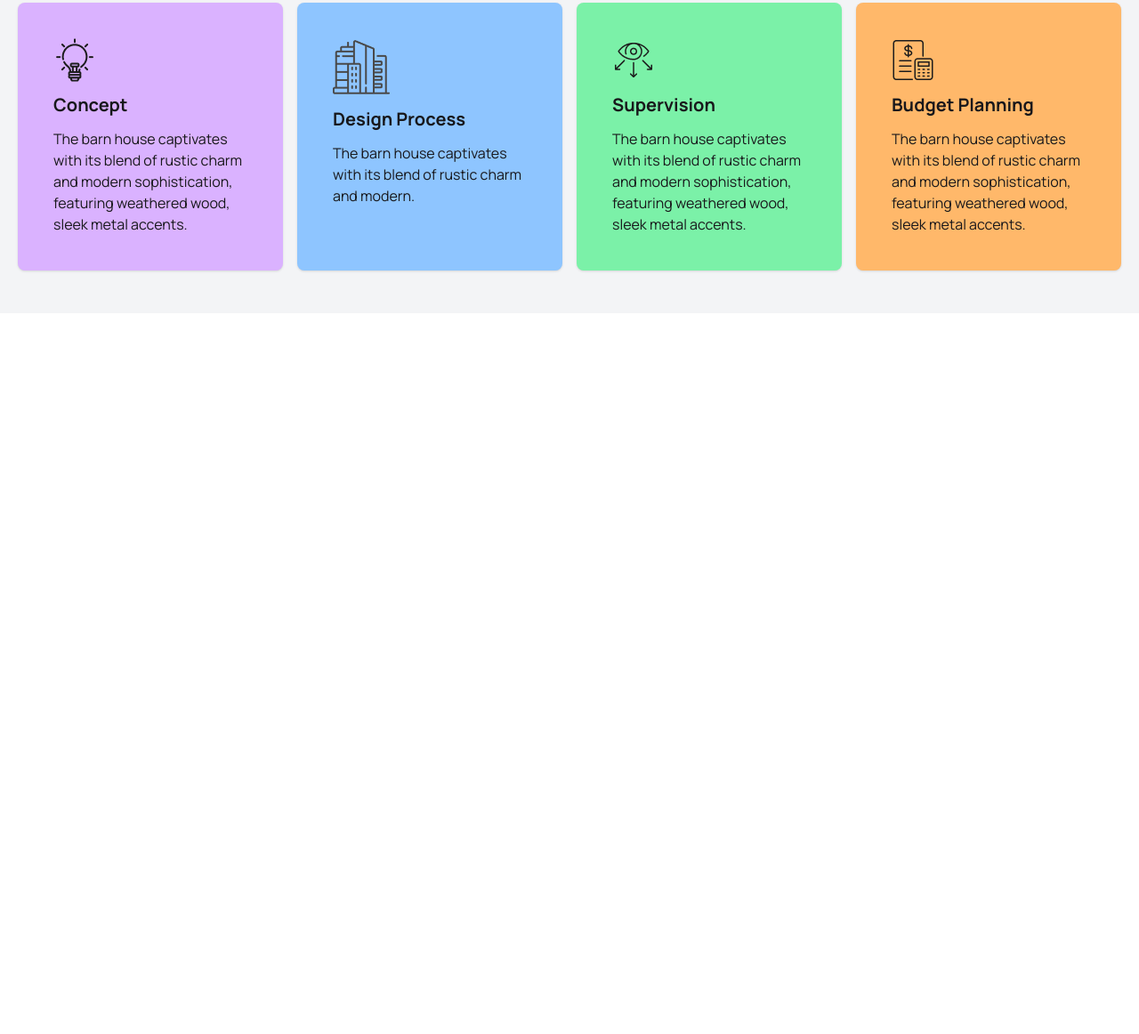
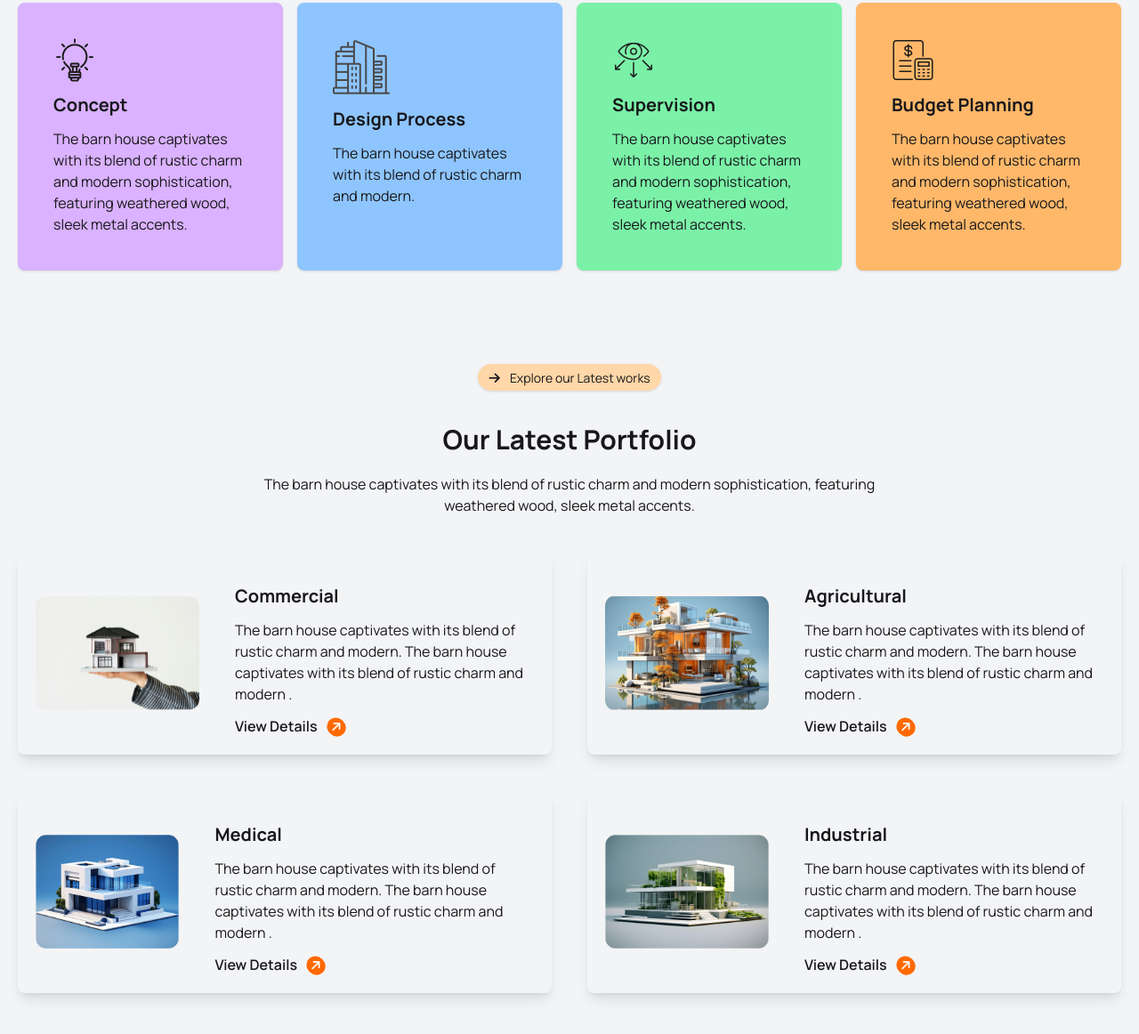
Before and after one commit to Arif870/rinterio, a plain HTML site: page index.html in a window 1280 px wide. Shown: the part 1877-3039 px from the top of the page at 89% size. Before the commit the page ends 2229 px from the top, so only its background shows below. Drawn offline with nearby package versions, Linux system fonts and the light colour scheme.

Commit message:
Portfolio section done with responsive

```diff
--- a/index.html
+++ b/index.html
@@ -264,5 +264,116 @@
         </div>
       </div>
     </section>
+
+    <!-- Portfolio section  -->
+
+    <section class="bg-gray-100 pd:mt-10 pt-5 md: pt-10">
+      <div class="container mx-auto p-5 sm:pb-12">
+        <div class="mx-auto block text-center">
+          <span class="bg-orange-200 rounded px-3 py-1 rounded-full shadow">
+            <i class="fa-solid fa-arrow-right text-sm mr-2"></i>
+            <span class="text-sm">Explore our Latest works</span>
+          </span>
+          <div class="text-center md:w-[60%] mx-auto">
+            <h2 class="md:text-3xl text-2xl font-bold mt-10 mb-5">
+              Our Latest Portfolio
+            </h2>
+            <p>
+              The barn house captivates with its blend of rustic charm and
+              modern sophistication, featuring weathered wood, sleek metal
+              accents.
+            </p>
+          </div>
+        </div>
+        <div
+          class="mt-5 md:mt-10 grid gap-4 sm:gap-10 sm:grid-cols-2 grid-cols-1"
+        >
+          <div class="p-5 rounded-lg shadow-lg md:flex gap-10 items-center">
+            <img
+              class="md:w-46 md:h-32 mx-auto w-full"
+              src="assets/img1.png"
+              alt=""
+            />
+            <div class="space-y-3">
+              <h3 class="font-bold text-xl mt-4">Commercial</h3>
+              <p>
+                The barn house captivates with its blend of rustic charm and
+                modern. The barn house captivates with its blend of rustic charm
+                and modern .
+              </p>
+              <a class="font-semibold"
+                >View Details
+                <i
+                  class="fa-solid fa-arrow-right bg-orange-500 -rotate-45 text-white p-1 rounded-full text-sm ml-2"
+                ></i
+              ></a>
+            </div>
+          </div>
+          <div class="p-5 rounded-lg shadow-lg md:flex gap-10 items-center">
+            <img
+              class="md:w-46 md:h-32 mx-auto w-full"
+              src="assets/img2.png"
+              alt=""
+            />
+            <div class="space-y-3">
+              <h3 class="font-bold text-xl mt-4">Agricultural</h3>
+              <p>
+                The barn house captivates with its blend of rustic charm and
+                modern. The barn house captivates with its blend of rustic charm
+                and modern .
+              </p>
+              <a class="font-semibold"
+                >View Details
+                <i
+                  class="fa-solid fa-arrow-right bg-orange-500 -rotate-45 text-white p-1 rounded-full text-sm ml-2"
+                ></i
+              ></a>
+            </div>
+          </div>
+          <div class="p-5 rounded-lg shadow-lg md:flex gap-10 items-center">
+            <img
+              class="md:w-46 md:h-32 mx-auto w-full"
+              src="assets/img3.png"
+              alt=""
+            />
+            <div class="space-y-3">
+              <h3 class="font-bold text-xl mt-4">Medical</h3>
+              <p>
+                The barn house captivates with its blend of rustic charm and
+                modern. The barn house captivates with its blend of rustic charm
+                and modern .
+              </p>
+              <a class="font-semibold"
+                >View Details
+                <i
+                  class="fa-solid fa-arrow-right bg-orange-500 -rotate-45 text-white p-1 rounded-full text-sm ml-2"
+                ></i
+              ></a>
+            </div>
+          </div>
+          <div class="p-5 rounded-lg shadow-lg md:flex gap-10 items-center">
+            <img
+              class="md:w-46 md:h-32 mx-auto w-full"
+              src="assets/img4.png"
+              alt=""
+            />
+            <div class="space-y-3">
+              <h3 class="font-bold text-xl mt-4">Industrial</h3>
+              <p>
+                The barn house captivates with its blend of rustic charm and
+                modern. The barn house captivates with its blend of rustic charm
+                and modern .
+              </p>
+              <a class="font-semibold"
+                >View Details
+                <i
+                  class="fa-solid fa-arrow-right bg-orange-500 -rotate-45 text-white p-1 rounded-full text-sm ml-2"
+                ></i
+              ></a>
+            </div>
+          </div>
+        </div>
+      </div>
+    </section>
   </body>
 </html>
```
